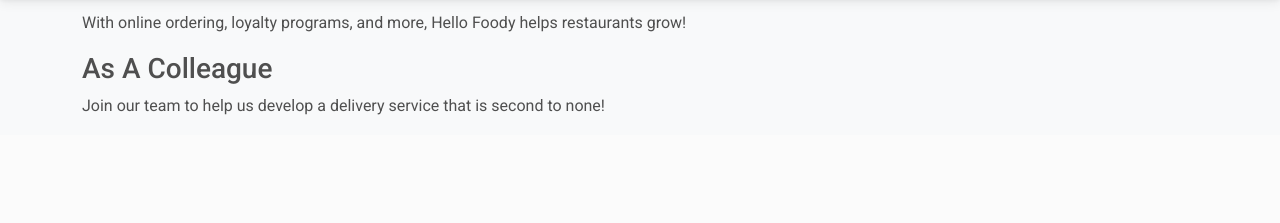
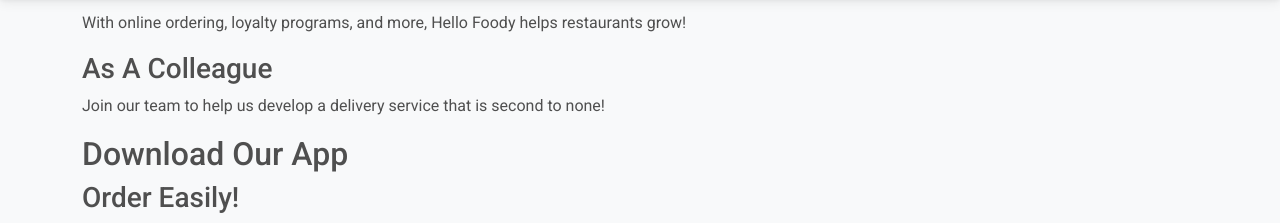
Before and after one commit to niclastanskanen/HELLO-FOODY, a Django app: page / in a window 1280 px wide. Shown: the part 801-1024 px from the top of the page. Before the commit the page ends 916 px from the top, so only its background shows below. Run offline with Django 4.2, Linux system fonts and the light colour scheme.

Commit message:
feat: add download our app section in index.html

```diff
--- a/customer/templates/customer/index.html
+++ b/customer/templates/customer/index.html
@@ -41,7 +41,8 @@
             </div>
             <div class="col-md-4">
                 <h3>Step 2</h3>
-            <p>Once you choose a restaurant and a menu item, you're one step closer to finding the perfect fast food joint</p>
+                <p>Once you choose a restaurant and a menu item, you're one step closer to finding the perfect fast food
+                    joint</p>
             </div>
             <div class="col-md-4">
                 <h3>Step 3</h3>
@@ -80,4 +81,21 @@
     </div>
     <!-- Work With Hello Foody -->
 </section>
+<section>
+    <!-- Download Our App-->
+    <div class="container">
+        <div class="row">
+            <div class="col-md-12">
+                <h2>Download Our App</h2>
+            </div>
+        </div>
+        <div class="row">
+            <div class="col-md-6">
+                <h3>Order Easily!</h3>
+            </div>
+            <div class="col-md-6"></div>
+        </div>
+    </div>
+    <!-- Download Our App-->
+</section>
 {% endblock content %}
```
Lines whose indentation alone changed are shown as unchanged.
